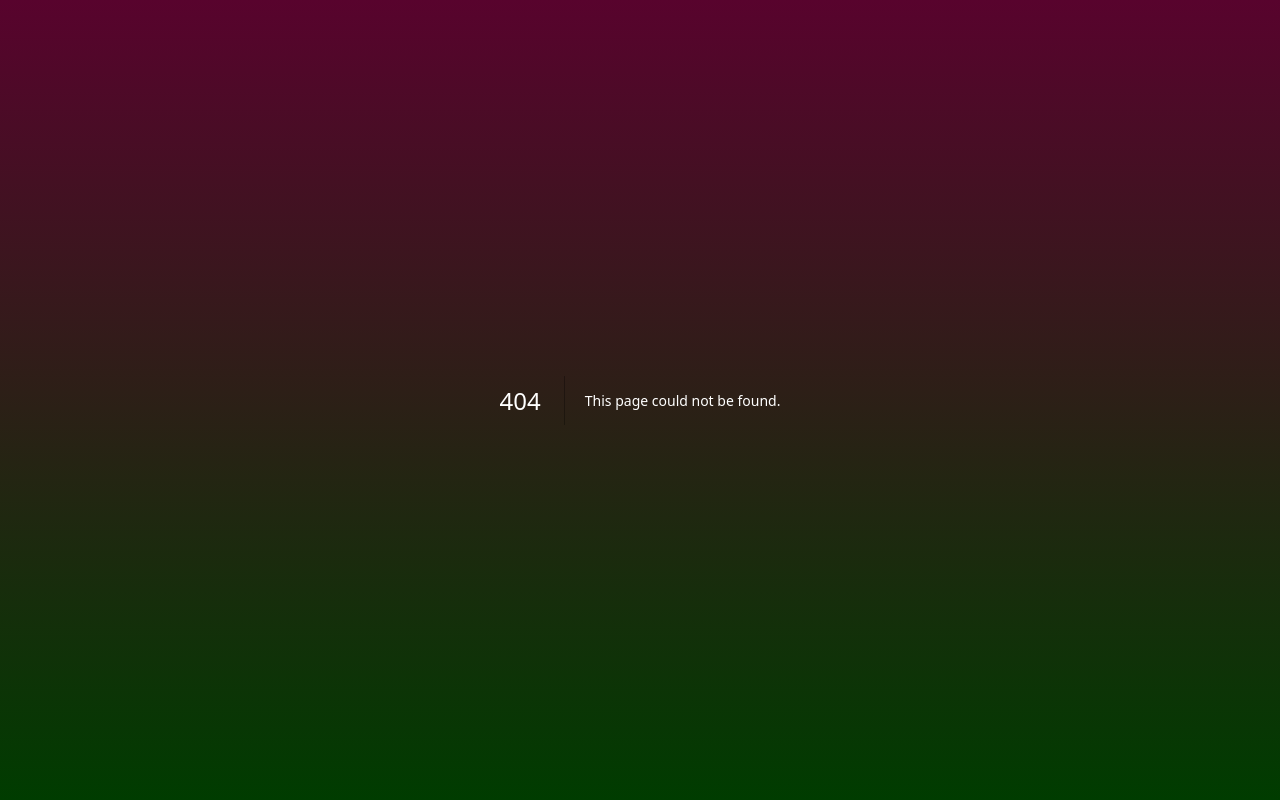
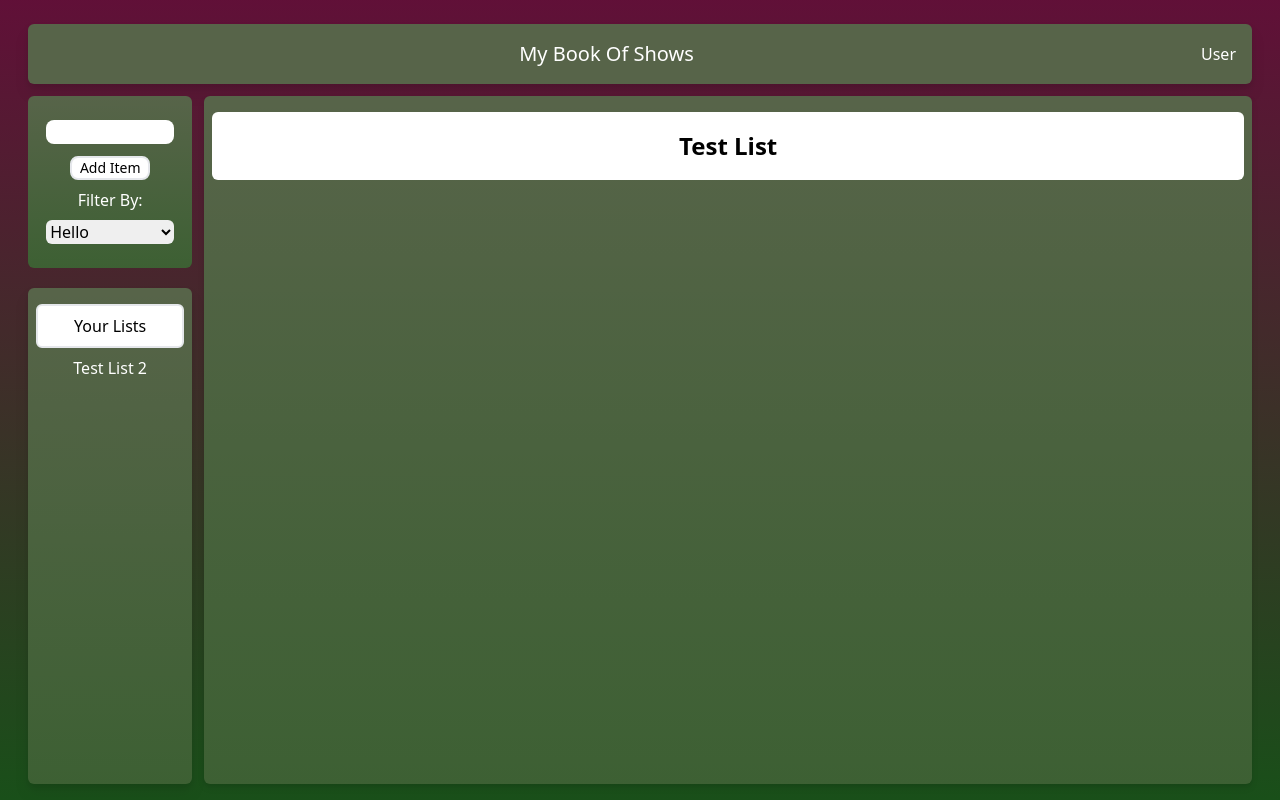
Before and after one commit to CMCedricM/my-book-of-shows-2, a Next.js app: page /dashboard in a window 1280 px wide. Before the commit this address had no page. Built offline with nearby package versions, Linux system fonts and the light colour scheme.

Commit message:
added gradient to ui

```diff
--- a/package.json
+++ b/package.json
@@ -19,6 +19,7 @@
     "postcss": "8.4.24",
     "react": "18.2.0",
     "react-dom": "18.2.0",
+    "react-hook-form": "^7.44.3",
     "tailwindcss": "3.3.2",
     "typescript": "5.1.3"
   }
--- /dev/null
+++ b/src/app/components/currentListView.tsx
@@ -0,0 +1,24 @@
+import { useState, useEffect, Dispatch, SetStateAction } from "react";
+
+type CurrentListViewProps = {
+  listViewController: [string, Dispatch<SetStateAction<string>>];
+};
+
+const CurrentListView = ({ listViewController }: CurrentListViewProps) => {
+  const [currentList, setCurrentList] = listViewController;
+
+  return (
+    <div className="flex max-h-full w-full max-w-full resize flex-col rounded-md bg-gradient-to-t from-deep-green/30 bg-blur-green backdrop-blur-md drop-shadow-md">
+      <div className="px-2 py-4">
+        <div className=" flex w-full flex-col items-center rounded-md bg-white p-4">
+          <h2 className="text-[24px] font-semibold text-black">
+            {currentList}
+          </h2>
+        </div>
+        <div></div>
+      </div>
+    </div>
+  );
+};
+
+export default CurrentListView;
--- /dev/null
+++ b/src/app/components/header.tsx
@@ -0,0 +1,12 @@
+const MyHeader = () => {
+  return (
+    <div className="mt-2 flex w-full flex-row items-center justify-center gap-4 rounded-md bg-blur-green py-4 drop-shadow-lg backdrop-blur-sm">
+      <h1 className="grow text-center text-lg font-medium md:text-xl">
+        My Book Of Shows
+      </h1>
+      <div className="pr-4 text-right">User</div>
+    </div>
+  );
+};
+
+export default MyHeader;
--- /dev/null
+++ b/src/app/components/searchAndFilter.tsx
@@ -0,0 +1,50 @@
+import { useState, useEffect, Dispatch, SetStateAction } from "react";
+import { FilterTypes } from "../global-types/types";
+import { useForm, SubmitHandler } from "react-hook-form";
+
+type SearchAndFilterProps = {
+  filterController: [FilterTypes, Dispatch<SetStateAction<FilterTypes>>];
+  searchController: [string, Dispatch<SetStateAction<string>>];
+};
+
+const SearchAndFilter = ({
+  filterController,
+  searchController,
+}: SearchAndFilterProps) => {
+  const [filter, setFilter] = filterController;
+  const [searchItem, setSearchitem] = searchController;
+
+  type searchInput = {
+    anItem: string;
+  };
+
+  const { handleSubmit } = useForm<searchInput>();
+
+  const onSubmit: SubmitHandler<searchInput> = (data) => {
+    if (data.anItem) {
+      setSearchitem(data.anItem);
+    }
+  };
+
+  return (
+    <div className="flex w-full flex-col items-center rounded-md bg-gradient-to-t from-deep-green/30 bg-blur-green p-4 backdrop-blur-sm">
+      <form className="flex w-[10vw] flex-col items-center gap-3 py-2">
+        <input id="add_item" className="w-full items-center rounded-lg"></input>
+        <label
+          htmlFor="add_item"
+          className="rounded-lg border-2 bg-white px-2 text-sm text-black"
+        >
+          Add Item
+        </label>
+      </form>
+      <div className="flex w-full flex-col items-center gap-2 pb-2">
+        <p>Filter By:</p>
+        <select className="flex w-[10vw] flex-col  items-center justify-center rounded-md text-center text-black">
+          <option className="text-center">Hello</option>
+        </select>
+      </div>
+    </div>
+  );
+};
+
+export default SearchAndFilter;
--- /dev/null
+++ b/src/app/components/userLists.tsx
@@ -0,0 +1,45 @@
+import { useState, useEffect, Dispatch, SetStateAction } from "react";
+import { useTransition } from "react";
+type UserListsProps = {
+  listViewController: [string, Dispatch<SetStateAction<string>>];
+};
+
+const UserLists = ({ listViewController }: UserListsProps) => {
+  // We Will Likely Query The Lists From a Database
+  const [userLists, setUserLists] = useState<string[]>(["Test List 2"]);
+  const [currentListView, setCurrentListView] = listViewController;
+
+  const [isPending, startTransition] = useTransition();
+
+  const generateListItems = (): JSX.Element[] => {
+    const items: JSX.Element[] = userLists.map((anItem, idx) => {
+      return (
+        <div key={idx}>
+          <div
+            onClick={() => {
+              setCurrentListView(anItem);
+            }}
+            className="text-md cursor-pointer"
+          >
+            {anItem}
+          </div>
+        </div>
+      );
+    });
+
+    return items;
+  };
+
+  return (
+    <div className="mt-2 flex w-full flex-col rounded-md bg-gradient-to-t from-deep-green/30 bg-blur-green p-2 backdrop-blur-sm drop-shadow-lg">
+      <div className="mt-2 w-full items-center justify-center rounded-md border-2 bg-white p-2 text-black">
+        <h2 className="text-center">Your Lists</h2>
+      </div>
+      <div className="flex flex-col items-center py-2">
+        {generateListItems()}
+      </div>
+    </div>
+  );
+};
+
+export default UserLists;
--- /dev/null
+++ b/src/app/dashboard/page.tsx
@@ -0,0 +1,40 @@
+"use client";
+import { useState } from "react";
+import { FilterTypes } from "../global-types/types";
+import UserLists from "../components/userLists";
+import SearchAndFilter from "../components/searchAndFilter";
+import CurrentListView from "../components/currentListView";
+
+const Dashboard = () => {
+  const [filter, setFilter] = useState<FilterTypes>(FilterTypes.None);
+  const [itemToFind, setItemToFind] = useState<string>("");
+
+  const [currentListView, setCurrentListView] = useState<string>("Test List");
+
+  return (
+    <div className="flex h-full w-full flex-col">
+      <div className="flex h-full w-full flex-row gap-3 ">
+        <div id="Sidebar" className="flex w-[15vw] flex-col gap-3">
+          <div className="flex h-max w-full rounded-lg">
+            <SearchAndFilter
+              filterController={[filter, setFilter]}
+              searchController={[itemToFind, setItemToFind]}
+            ></SearchAndFilter>
+          </div>
+          <div className=" flex h-full w-full rounded-lg">
+            <UserLists
+              listViewController={[currentListView, setCurrentListView]}
+            ></UserLists>
+          </div>
+        </div>
+        <div className="flex h-full w-full">
+          <CurrentListView
+            listViewController={[currentListView, setCurrentListView]}
+          ></CurrentListView>
+        </div>
+      </div>
+    </div>
+  );
+};
+
+export default Dashboard;
--- /dev/null
+++ b/src/app/global-types/types.ts
@@ -0,0 +1,6 @@
+export enum FilterTypes {
+  AlphaNorm,
+  AlpahaRev,
+  Status,
+  None,
+}
--- a/src/app/layout.tsx
+++ b/src/app/layout.tsx
@@ -1,5 +1,6 @@
 import "./globals.css";
 import { Inter } from "next/font/google";
+import MyHeader from "./components/header";
 
 const inter = Inter({ subsets: ["latin"] });
 
@@ -15,7 +16,8 @@ export default function RootLayout({
 }) {
   return (
     <html lang="en">
-      <body className="flex h-screen w-screen flex-col gap-3 bg-gradient-to-b from-deep-purple to-[#003c00] px-7 text-white">
+      <body className="flex h-screen w-full p-4 flex-col gap-3 bg-gradient-to-b from-deep-purple/95 to-deeper-green/90 px-7 text-white">
+        <MyHeader></MyHeader>
         {children}
       </body>
     </html>
```
Also changed, not shown: 1 other file (tests, documents, lock files or other folders).
